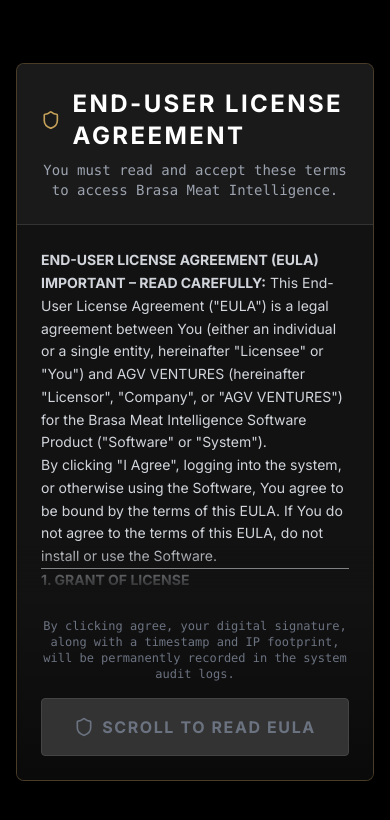
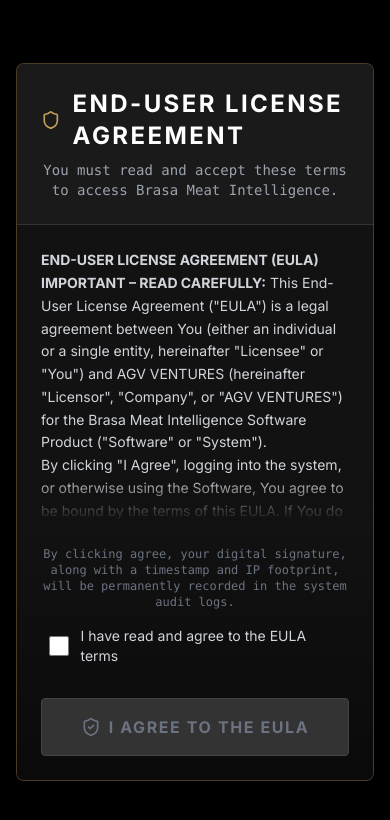
Before and after one commit to AGVentures1980/meat-tracker-v2, a React (Vite) app in the folder client/: page /eula-agreement in a window 390 px wide. Shown: the top 820 px of the page. Built offline with nearby package versions, Linux system fonts and the light colour scheme; no server answers; a web font is replaced by a local one.

Commit message:
fix(frontend): Replace broken scroll-listener EULA blocker with simple checkbox for mobile device compatibility

```diff
--- a/client/src/pages/EulaAgreement.tsx
+++ b/client/src/pages/EulaAgreement.tsx
@@ -124,6 +124,19 @@
                             By clicking agree, your digital signature, along with a timestamp and IP footprint, will be permanently recorded in the system audit logs.
                         </p>
 
+                        <div className="flex items-center gap-3 w-full max-w-sm mb-4 px-2">
+                            <input
+                                type="checkbox"
+                                id="eula-accept"
+                                checked={scrolledToBottom}
+                                onChange={(e) => setScrolledToBottom(e.target.checked)}
+                                className="w-5 h-5 rounded border-[#C5A059] text-brand-gold focus:ring-brand-gold bg-[#111]"
+                            />
+                            <label htmlFor="eula-accept" className="text-sm text-gray-300 font-medium">
+                                I have read and agree to the EULA terms
+                            </label>
+                        </div>
+
                         <button
                             onClick={handleAccept}
                             disabled={!scrolledToBottom || isAccepting}
@@ -136,8 +149,8 @@
                                 <div className="w-5 h-5 border-2 border-black border-t-transparent rounded-full animate-spin" />
                             ) : (
                                 <>
-                                    {scrolledToBottom ? <ShieldCheck className="w-5 h-5" /> : <Shield className="w-5 h-5" />}
-                                    {scrolledToBottom ? 'I Agree to the EULA' : 'Scroll to read EULA'}
+                                    <ShieldCheck className="w-5 h-5" />
+                                    I Agree to the EULA
                                 </>
                             )}
                         </button>
```
